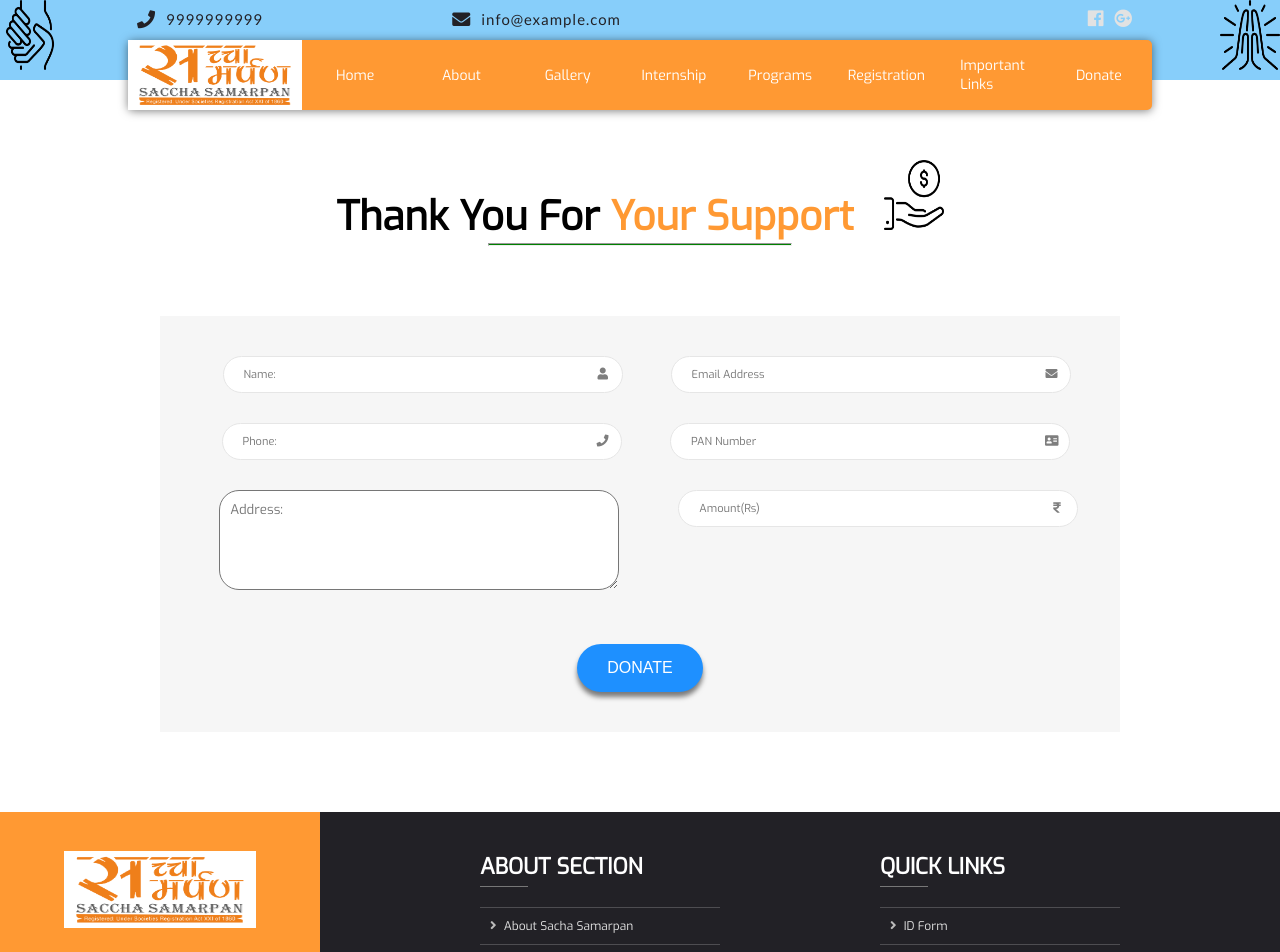
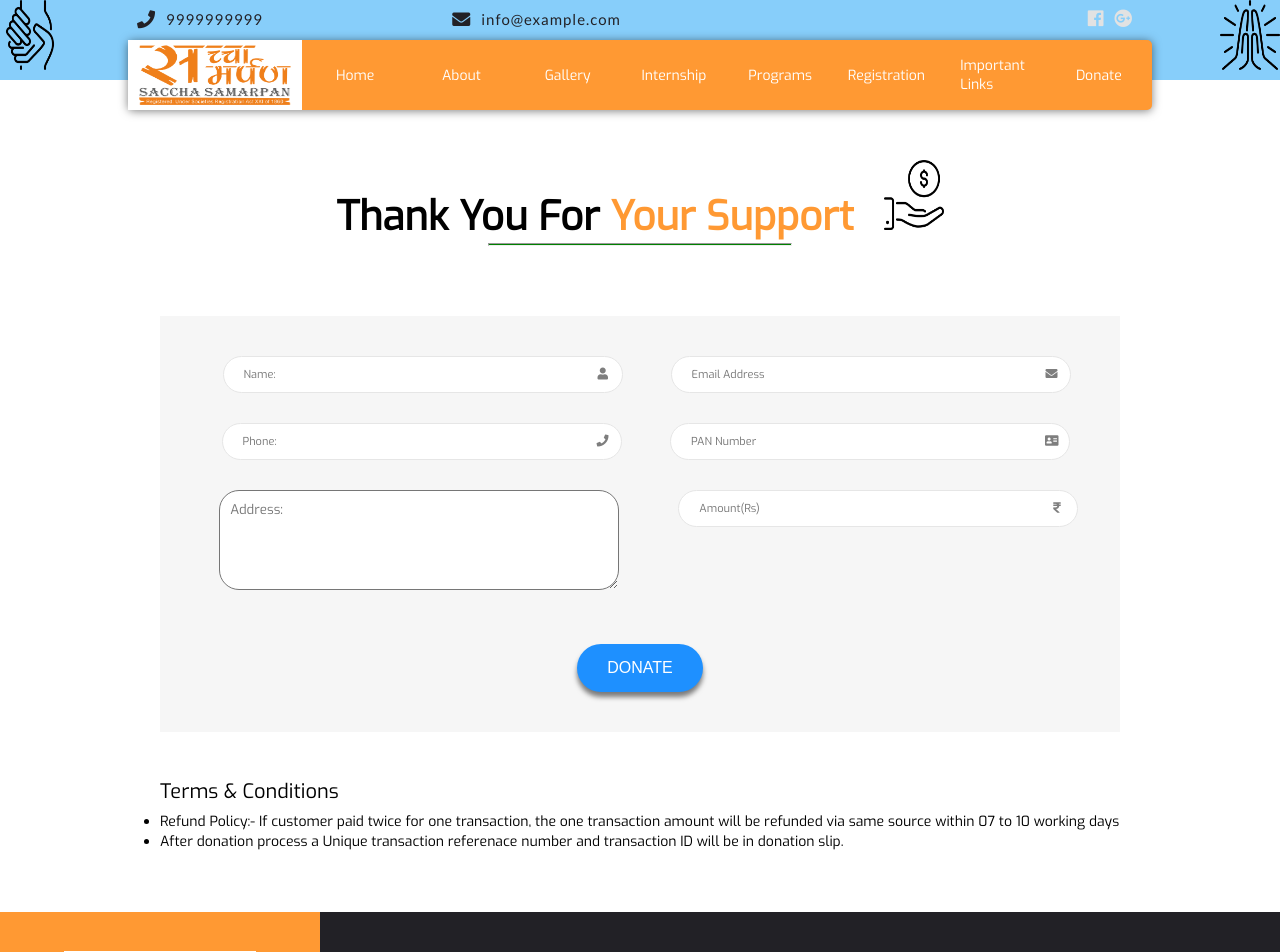
Before and after one commit to riverrz/sacha-samarpan-ngo, a React app in the folder client/: page /donate in a window 1280 px wide. Shown: the top 952 px of the page. Built offline with nearby package versions, Linux system fonts and the light colour scheme.

Commit message:
Add terms & conditions in Donation

```diff
--- a/client/src/components/Donate/Donate.css
+++ b/client/src/components/Donate/Donate.css
@@ -74,3 +74,21 @@
   transform: translateY(3px);
   box-shadow: 0 0.1rem 0.7rem rgba(0,0,0,0.5);
 }
+
+.conditionsContainer {
+  font-family: inherit;
+  margin: 3rem auto;
+  width: 75%;
+  text-align: left;
+  line-height: 20px;
+
+}
+.conditionsList {
+  list-style: disc;
+  font-size: 1.4rem;
+}
+.conditionsHeading {
+  font-weight: 300;
+  font-size: 2rem;
+  margin-bottom: 1rem;
+}
--- a/client/src/components/Donate/Donate.js
+++ b/client/src/components/Donate/Donate.js
@@ -2,7 +2,7 @@ import React from "react";
 import classes from "./Donate.css";
 import DonateLogo from "../../assets/Icons/donation-1.png";
 import Inputfield from "../Inputfield/Inputfield";
-import WhiteContainer from '../../containers/WhiteContainer/WhiteContainer';
+import WhiteContainer from "../../containers/WhiteContainer/WhiteContainer";
 
 const donate = props => {
   return (
@@ -34,8 +34,11 @@ const donate = props => {
           placeholder="PAN Number"
           iconClass="fas fa-address-card"
         />
-      <div className={classes.address__container}>
-        <textarea placeholder="Address:" className={classes.donate__address} />
+        <div className={classes.address__container}>
+          <textarea
+            placeholder="Address:"
+            className={classes.donate__address}
+          />
         </div>
         <Inputfield
           type="text"
@@ -46,6 +49,20 @@ const donate = props => {
           <button className={classes.donate__button}>Donate</button>
         </div>
       </form>
+      <div className={classes.conditionsContainer}>
+        <h1 className={classes.conditionsHeading}>Terms & Conditions</h1>
+        <ul className={classes.conditionsList}>
+          <li>
+            Refund Policy:- If customer paid twice for one transaction, the one
+            transaction amount will be refunded via same source within 07 to 10
+            working days
+          </li>
+          <li>
+            After donation process a Unique transaction referenace number and
+            transaction ID will be in donation slip.
+          </li>
+        </ul>
+      </div>
     </WhiteContainer>
   );
 };
--- a/client/src/components/Internship/Internship.css
+++ b/client/src/components/Internship/Internship.css
@@ -50,7 +50,11 @@
   height: 0;
   opacity: 0;
 }
-
+.typeText {
+  font-size: 1.5rem;
+  margin-bottom: 2rem;
+  display: inline-block;
+}
 .internship__address {
   padding: 1rem;
   width: 89%;
--- a/client/src/components/Internship/Internship.js
+++ b/client/src/components/Internship/Internship.js
@@ -36,7 +36,7 @@ class Internship extends Component {
     }
     let fieldContainerClasses = classes.internship__fields__container;
     if (!this.state.visible) {
-      fieldContainerClasses+=" "+classes.hidden;
+      fieldContainerClasses += " " + classes.hidden;
     }
     return (
       <WhiteContainer>
@@ -49,6 +49,7 @@ class Internship extends Component {
         </h1>
 
         <form className={classes.internship__form}>
+          <span className={classes.typeText}>Type of Internship:</span>
           <div className={classes.select__container}>
             <select
               className={
```
